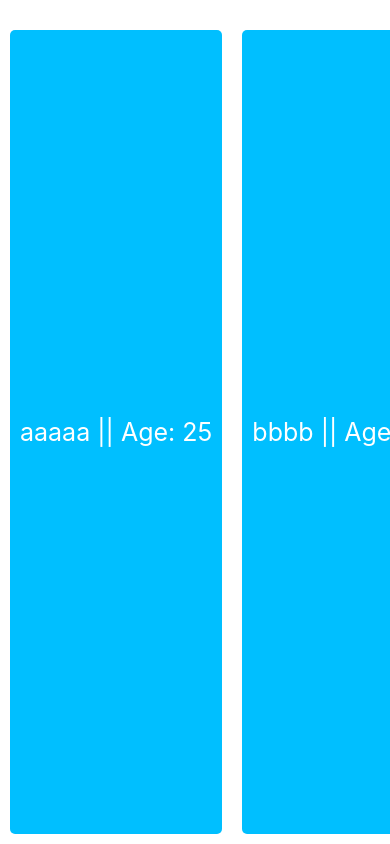
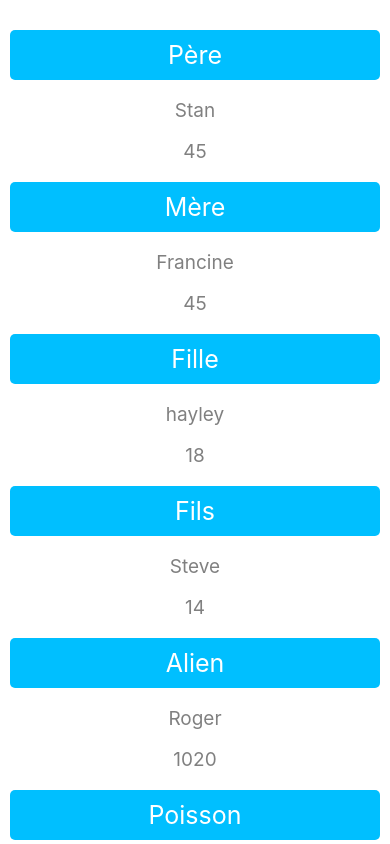
Before and after one commit to Chreyd/exercice, a React Native app: screen / in a window 390 px wide. Built offline with nearby package versions, Linux system fonts and the light colour scheme.

Commit message:
SectionList

```diff
--- a/App.js
+++ b/App.js
@@ -2,16 +2,14 @@
   StyleSheet,
   Text,
   View,
+  SectionList,
   TouchableOpacity,
-  ScrollView,
-  RefreshControl,
-  Alert,
-  FlatList,
 } from "react-native";
 import React, { useState } from "react";
+import obj from "./array";
 
 const App = () => {
-  const obj = [
+  /*   const obj = [
     { name: "aaaaa", age: 25 },
     { name: "bbbb", age: 23 },
     { name: "cccc", age: 20 },
@@ -32,42 +30,26 @@
     { name: "cccc", age: 20 },
     { name: "dddd", age: 15 },
     { name: "eeee", age: 5 },
-  ];
+  ]; */
   const [family, setFamily] = useState(obj);
-  const [refresh, setRefresh] = useState(false);
-  const [inverted, setInverted] = useState(false);
-
-  const onRefresh = () => {
-    setInverted(!inverted)
-/*     Alert.alert("Info", "En plein rafraichissement", [
-      {
-        text: "OK",
-        onPress: () => console.warn("Liste rafraichit"),
-        style: "destructive",
-      },
-    ]);
-    setRefresh(false); */
-  };
 
   return (
     <View style={styles.container}>
-      <FlatList
-        data={family}
+      <SectionList
+        sections={family}
+        keyExtractor={(item, index) => index.toString()}
+        renderSectionHeader={({ section }) => (
+          <TouchableOpacity style={styles.list}>
+            <Text style={styles.textList}>{section.role}</Text>
+          </TouchableOpacity>
+        )}
         renderItem={({ item }) => {
           return (
-            <TouchableOpacity style={styles.list}>
-              <Text style={styles.textList}>
-                {item.name} || Age: {item.age}
-              </Text>
+            <TouchableOpacity >
+              <Text style={styles.textListData}>{item}</Text>
             </TouchableOpacity>
           );
         }}
-        keyExtractor={(item, index) => index.toString()}
-        horizontal
-        inverted={inverted}
-        refreshControl={
-          <RefreshControl refreshing={refresh} onRefresh={onRefresh} />
-        }
       />
     </View>
   );
@@ -95,4 +77,10 @@
     color: "#fff",
     fontSize: 25,
   },
+  textListData:{
+    color: 'grey',
+    padding: 9,
+    fontSize: 19,
+    textAlign: 'center',
+  }
 });
--- /dev/null
+++ b/array.js
@@ -0,0 +1,28 @@
+const obj = [
+  {
+    role: "Père",
+    data: ["Stan", 45]
+  },
+  {
+    role: "Mère",
+    data: ["Francine", 45]
+  },
+  {
+    role: "Fille",
+    data: ["hayley", 18]
+  },
+  {
+    role: "Fils",
+    data: ["Steve", 14]
+  },
+  {
+    role: "Alien",
+    data: ["Roger", 1020]
+  },
+  {
+    role: "Poisson",
+    data: ["Klaus", 30]
+  },
+]
+
+export default obj
```
Also changed, not shown: utils.txt (added).
